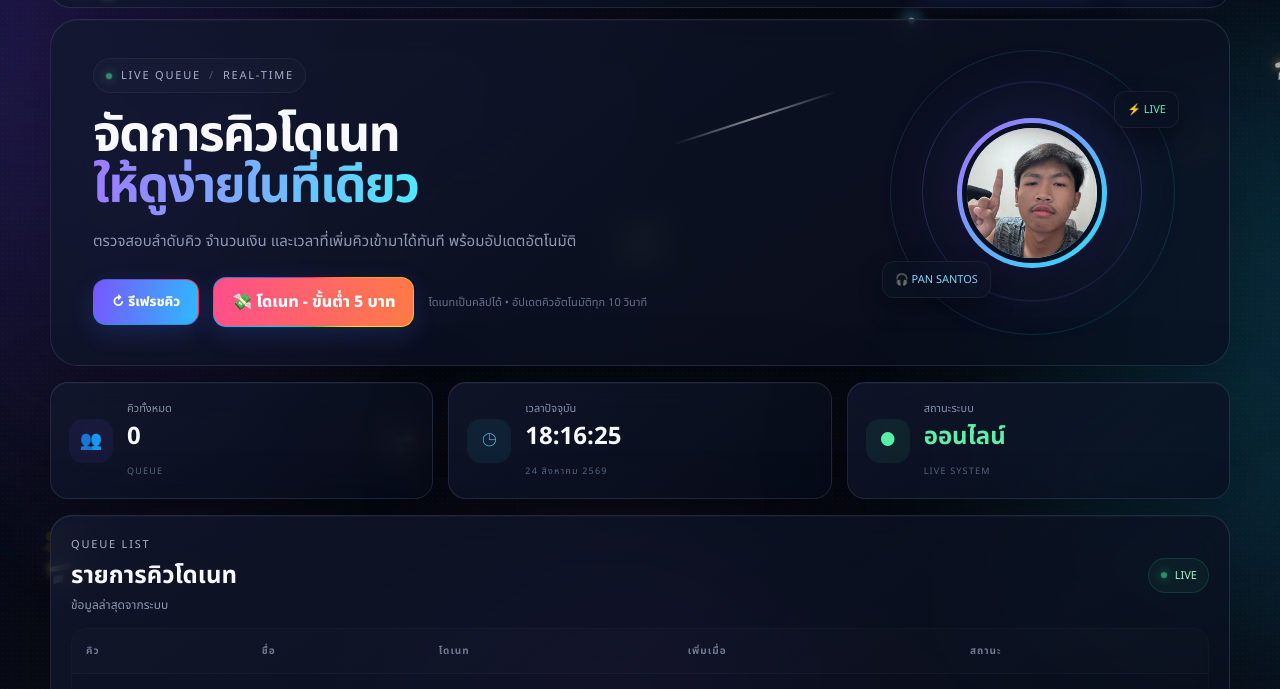
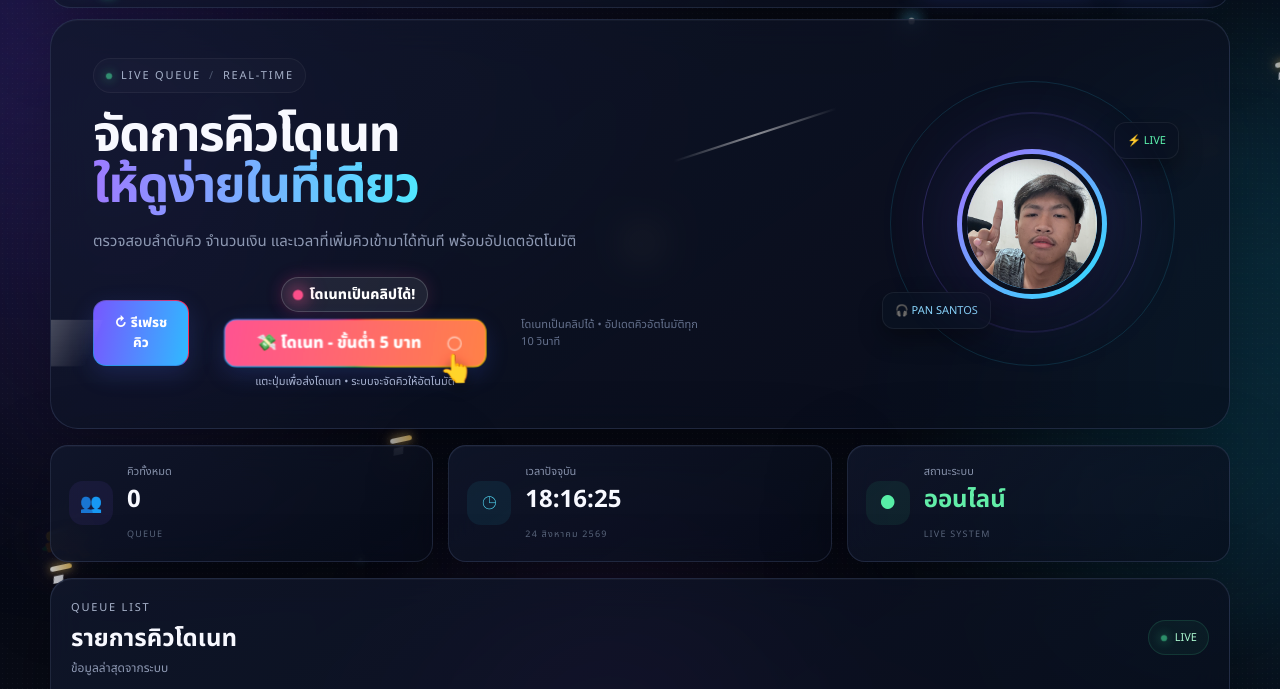
Before and after one commit to moiua1412-prog/pansantos-donate-queue, a website: page public/index.html in a window 1280 px wide. Shown: the part 99-788 px from the top of the page. Drawn offline with Linux system fonts and the light colour scheme; no server answers.

Commit message:
Add files via upload

```diff
--- a/public/index.html
+++ b/public/index.html
@@ -50,7 +50,15 @@
       <p>ตรวจสอบลำดับคิว จำนวนเงิน และเวลาที่เพิ่มคิวเข้ามาได้ทันที พร้อมอัปเดตอัตโนมัติ</p>
       <div class="hero-actions">
         <button id="refresh" class="primary-btn">↻ รีเฟรชคิว</button>
-        <a class="donate-btn" href="https://hiwdo.com/farm2729s" target="_blank" rel="noopener">💸 โดเนท - ขั้นต่ำ 5 บาท</a>
+        <div class="donate-feature">
+        <div class="donate-callout"><span class="donate-callout-dot"></span> โดเนทเป็นคลิปได้!</div>
+        <a class="donate-btn donate-main" href="https://hiwdo.com/farm2729s" target="_blank" rel="noopener">
+          <span class="donate-text">💸 โดเนท - ขั้นต่ำ 5 บาท</span>
+          <span class="tap-finger" aria-hidden="true">👆</span>
+          <span class="tap-ring" aria-hidden="true"></span>
+        </a>
+        <div class="donate-sub">แตะปุ่มเพื่อส่งโดเนท • ระบบจะจัดคิวให้อัตโนมัติ</div>
+      </div>
         <div class="last-update">โดเนทเป็นคลิปได้ • อัปเดตคิวอัตโนมัติทุก 10 วินาที</div>
       </div>
     </div>
--- a/public/style.css
+++ b/public/style.css
@@ -475,3 +475,115 @@
 
 /* Ensure the login dialog stays a real full-screen popup */
 .modal{position:fixed !important;inset:0 !important;z-index:1000 !important;}
+
+
+/* =========================================================
+   DONATE VIDEO-LIKE ANIMATION
+   ========================================================= */
+.donate-feature{
+  position:relative;
+  display:flex;
+  flex-direction:column;
+  align-items:center;
+  gap:7px;
+  width:min(100%,360px);
+  margin:0;
+}
+.donate-callout{
+  position:relative;
+  display:inline-flex;
+  align-items:center;
+  gap:7px;
+  padding:6px 12px;
+  border-radius:999px;
+  color:#fff;
+  font-size:14px;
+  font-weight:900;
+  letter-spacing:.1px;
+  background:rgba(255,255,255,.08);
+  border:1px solid rgba(255,255,255,.18);
+  box-shadow:0 0 24px rgba(255,80,150,.18);
+  animation:donateCallout 1.7s ease-in-out infinite;
+}
+.donate-callout-dot{
+  width:8px;height:8px;border-radius:50%;
+  background:#ff4f8b;
+  box-shadow:0 0 12px #ff4f8b,0 0 22px #ff4f8b;
+  animation:donateDot .9s ease-in-out infinite;
+}
+.donate-main{
+  position:relative !important;
+  overflow:visible !important;
+  isolation:isolate;
+  min-width:260px;
+  min-height:48px;
+  padding:11px 52px 11px 20px !important;
+  animation:donatePulse 1.8s ease-in-out infinite, rgbBorder 4s linear infinite !important;
+}
+.donate-main .donate-text{position:relative;z-index:3}
+.tap-finger{
+  position:absolute;
+  z-index:5;
+  right:10px;
+  bottom:-18px;
+  font-size:31px;
+  line-height:1;
+  filter:drop-shadow(0 5px 8px rgba(0,0,0,.55));
+  transform-origin:70% 75%;
+  pointer-events:none;
+  animation:fingerTap 1.45s cubic-bezier(.45,0,.55,1) infinite;
+}
+.tap-ring{
+  position:absolute;
+  z-index:1;
+  right:18px;
+  top:50%;
+  width:25px;height:25px;
+  margin:-12px 0 0 0;
+  border-radius:50%;
+  border:2px solid rgba(255,255,255,.85);
+  opacity:0;
+  pointer-events:none;
+  animation:tapRing 1.45s ease-out infinite;
+}
+.donate-sub{
+  font-size:11px;
+  color:#aeb8d0;
+  text-align:center;
+  line-height:1.45;
+}
+@keyframes fingerTap{
+  0%,100%{transform:translate(10px,18px) rotate(-16deg) scale(1);opacity:.25}
+  20%{transform:translate(4px,8px) rotate(-8deg) scale(1.03);opacity:1}
+  43%{transform:translate(0,0) rotate(0deg) scale(.88);opacity:1}
+  58%{transform:translate(0,3px) rotate(2deg) scale(1.03);opacity:1}
+  75%{transform:translate(5px,10px) rotate(-6deg) scale(1);opacity:.8}
+}
+@keyframes tapRing{
+  0%,35%{transform:scale(.35);opacity:0}
+  43%{transform:scale(.45);opacity:.9}
+  70%{transform:scale(1.45);opacity:0}
+  100%{transform:scale(1.45);opacity:0}
+}
+@keyframes donatePulse{
+  0%,100%{transform:scale(1);filter:brightness(1)}
+  50%{transform:scale(1.025);filter:brightness(1.12)}
+}
+@keyframes donateCallout{
+  0%,100%{transform:translateY(0);box-shadow:0 0 18px rgba(255,80,150,.15)}
+  50%{transform:translateY(-3px);box-shadow:0 0 30px rgba(255,80,150,.35)}
+}
+@keyframes donateDot{
+  0%,100%{transform:scale(.8);opacity:.65}
+  50%{transform:scale(1.3);opacity:1}
+}
+@media(max-width:780px){
+  .donate-feature{width:100%;margin-top:2px}
+  .donate-callout{font-size:13px;padding:5px 11px}
+  .donate-main{width:100% !important;min-width:0;min-height:46px;padding:10px 48px 10px 14px !important;font-size:12px !important}
+  .donate-sub{font-size:10px}
+  .tap-finger{font-size:28px;right:8px;bottom:-17px}
+}
+@media(prefers-reduced-motion:reduce){
+  .donate-callout,.donate-main,.tap-finger,.tap-ring,.donate-callout-dot{animation:none !important}
+}
```
